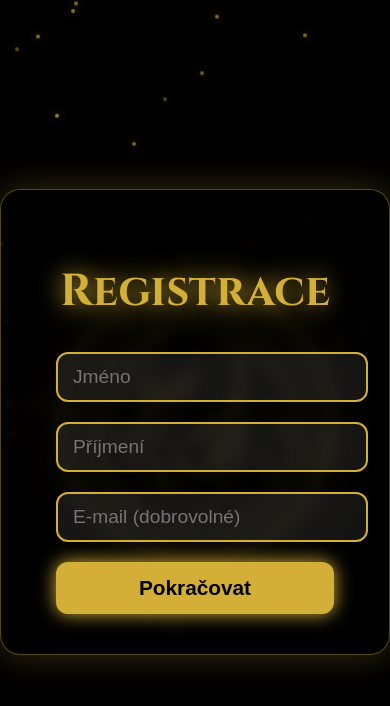
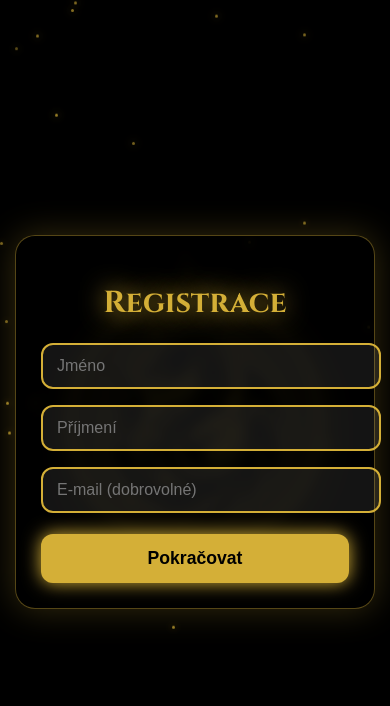
Before and after one commit to Adames12/test, a plain HTML site: page SKOLA STINU REGISTER.html in a window 390 px wide. Drawn offline with Linux system fonts and the light colour scheme; animation ran at ten frames a second.

Commit message:
Improve mobile styles and visual effects
Updated styles for better mobile responsiveness and adjusted visual effects.

```diff
--- a/SKOLA STINU REGISTER.html
+++ b/SKOLA STINU REGISTER.html
@@ -2,7 +2,7 @@
 <html lang="cs">
 <head>
 <meta charset="UTF-8">
-<meta name="viewport" content="width=device-width, initial-scale=1.0">
+<meta name="viewport" content="width=device-width, initial-scale=1.0, maximum-scale=1.0, user-scalable=no">
 <title>Škola Stínů – Registrace</title>
 <link href="https://fonts.googleapis.com/css2?family=Cinzel:wght@400;700&display=swap" rel="stylesheet">
 
@@ -20,6 +20,7 @@ body {
   display: flex;
   justify-content: center;
   align-items: center;
+  padding: 0 15px; /* lepší pro mobily */
 }
 
 /* ======================================
@@ -31,9 +32,9 @@ body {
   width: 100%;
   height: 100%;
   z-index: -4;
-  opacity: 0.22;
+  opacity: 0.18; /* slabší na menších displejích */
   pointer-events: none;
-  filter: drop-shadow(0 0 55px #d4af37);
+  filter: drop-shadow(0 0 45px #d4af37);
 }
 
 /* ======================================
@@ -44,7 +45,7 @@ body {
   inset: 0;
   z-index: -3;
   pointer-events: none;
-  opacity: 0.25;
+  opacity: 0.20;
 }
 
 /* ======================================
@@ -58,11 +59,11 @@ body {
 }
 .mote {
   position: absolute;
-  width: 4px;
-  height: 4px;
+  width: 3px; /* menší částice pro mobily */
+  height: 3px;
   background: #d4af37;
   border-radius: 50%;
-  filter: drop-shadow(0 0 6px #d4af37);
+  filter: drop-shadow(0 0 5px #d4af37);
   animation: floatUp linear infinite;
 }
 @keyframes floatUp {
@@ -78,8 +79,10 @@ body {
   background: rgba(0,0,0,0.55);
   border-radius: 20px;
   border: 1px solid rgba(212,175,55,0.4);
-  padding: 40px 55px;
+  padding: 25px 25px; /* menší padding na mobily */
   text-align: center;
+  width: 100%;
+  max-width: 420px;
   backdrop-filter: blur(7px);
   box-shadow: 0 0 35px rgba(212,175,55,0.25);
   opacity: 0;
@@ -91,16 +94,17 @@ body {
 }
 
 h1 {
-  font-size: 2.8em;
+  font-size: 2.2em; /* menší pro telefony */
   color: #d4af37;
   text-shadow: 0 0 25px #d4af37;
+  margin-bottom: 20px;
 }
 
 input {
   width: 100%;
-  padding: 12px 15px;
-  margin-bottom: 20px;
-  font-size: 1.2em;
+  padding: 12px 14px;
+  margin-bottom: 16px;
+  font-size: 1.1em;
   background: rgba(255,255,255,0.08);
   color: #fff;
   border: 2px solid #d4af37;
@@ -116,7 +120,7 @@ input:focus {
 button {
   width: 100%;
   padding: 14px;
-  font-size: 1.3em;
+  font-size: 1.25em;
   background: #d4af37;
   border: none;
   border-radius: 12px;
@@ -124,6 +128,7 @@ button {
   cursor: pointer;
   box-shadow: 0 0 18px #d4af37;
   transition: .3s;
+  margin-top: 5px;
 }
 button:hover {
   background: #ffe27b;
@@ -134,6 +139,15 @@ button:hover {
   margin-top: 10px;
   color: #ff4444;
   display: none;
+}
+
+/* ======================================
+   Mobilní úpravy
+====================================== */
+@media (max-width: 480px) {
+  h1 { font-size: 1.9em; }
+  input { font-size: 1em; }
+  button { font-size: 1.1em; }
 }
 </style>
 </head>
@@ -186,7 +200,6 @@ async function getNextId(){
   const data = snap.val() || {};
 
   const ids = Object.values(data).map(p => parseInt(p.id)).filter(n => !isNaN(n));
-
   const max = ids.length ? Math.max(...ids) : 0;
 
   return String(max + 1).padStart(4, "0");
@@ -226,7 +239,7 @@ document.getElementById("registerBtn").addEventListener("click", async () => {
 
 <script>
 /* ======================================
-   DRAGON RENDERING
+   DRAK
 ====================================== */
 const dragon = new Image();
 dragon.src = "dragon.png";
@@ -245,10 +258,10 @@ function drawDragon(){
   ctx.clearRect(0,0,c.width,c.height);
 
   if(dragon.complete){
-    const size = Math.min(c.width, c.height) * 0.75;
+    const size = Math.min(c.width, c.height) * 0.7;
     ctx.save();
     ctx.translate(c.width/2, c.height/2);
-    ctx.filter = "drop-shadow(0 0 55px #d4af37)";
+    ctx.filter = "drop-shadow(0 0 45px #d4af37)";
     ctx.drawImage(dragon, -size/2, -size/2, size, size);
     ctx.restore();
   }
@@ -274,16 +287,16 @@ let rot = 0;
 function drawPortal(){
   ptx.clearRect(0,0,portal.width,portal.height);
 
-  const radius = Math.min(portal.width, portal.height) * 0.35;
+  const radius = Math.min(portal.width, portal.height) * 0.32;
 
   ptx.save();
   ptx.translate(portal.width/2, portal.height/2);
   ptx.rotate(rot);
 
   ptx.strokeStyle = "rgba(212,175,55,0.85)";
-  ptx.lineWidth = 4;
+  ptx.lineWidth = 3;
   ptx.shadowColor = "#d4af37";
-  ptx.shadowBlur = 22;
+  ptx.shadowBlur = 20;
 
   ptx.beginPath();
   ptx.arc(0,0,radius,0,Math.PI*2);
@@ -291,7 +304,7 @@ function drawPortal(){
 
   ptx.restore();
 
-  rot += 0.002;
+  rot += 0.0025;
 
   requestAnimationFrame(drawPortal);
 }
@@ -301,7 +314,7 @@ drawPortal();
    PRACH
 ====================================== */
 const motes = document.getElementById("motes");
-for(let i=0;i<60;i++){
+for(let i = 0; i < 50; i++){
   let m = document.createElement("div");
   m.className = "mote";
   m.style.left = Math.random()*100 + "vw";
```
